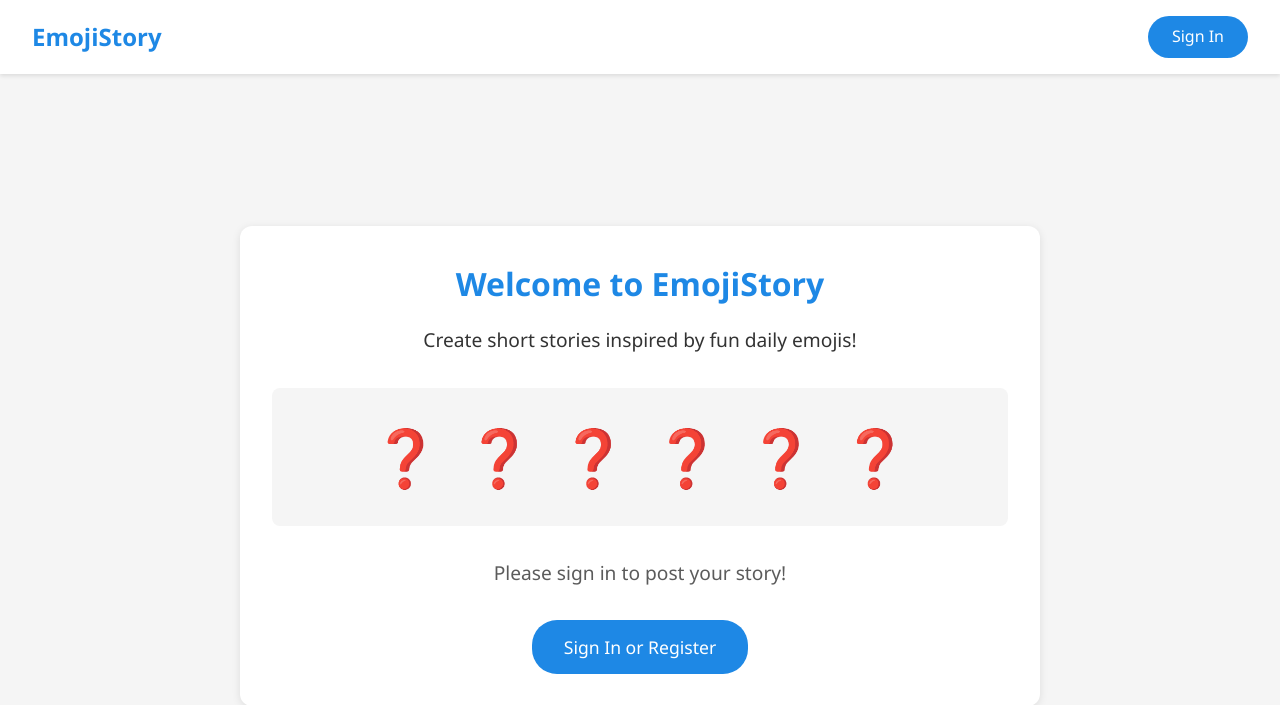
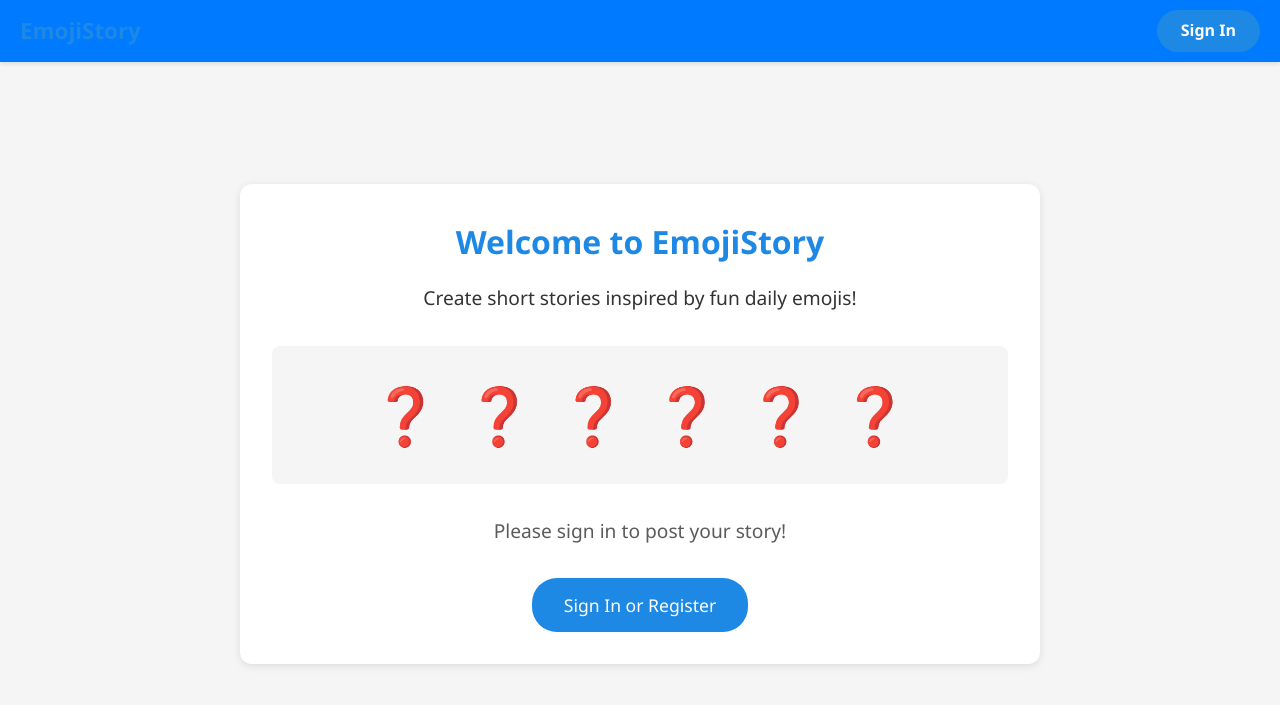
Before and after one commit to JackieHiggins/HackPSU, a Flask app: page / in a window 1280 px wide. Shown: the top 705 px of the page. Run offline with Flask 3, Linux system fonts and the light colour scheme; data comes from the database, SQL or seed files in the repository.

Commit message:
Refactor layout and update header styles

```diff
--- a/app/templates/layout.html
+++ b/app/templates/layout.html
@@ -5,9 +5,6 @@
     <meta name="viewport" content="width=device-width, initial-scale=1.0">
     <title>{{ title or "EmojiStory" }}</title>
     <link rel="stylesheet" href="{{ url_for('static', filename='style.css') }}">
-    <div style="display:flex; align-items:center; font-size:20px; background:#ff9800; color:white; padding:5px 10px; border-radius:20px; animation:flicker 1s infinite;">
-    🔥 <span style="margin-left:5px; font-weight:bold;">{{ streak_count }}</span>
-</div>
 
     <style>
     @keyframes flicker {
@@ -16,24 +13,44 @@
         100% { box-shadow: 0 0 5px #ff9800; }
     }
     </style>
-
 </head>
 <body>
-    <header class="header">
-        <div class="header-left">
-            <a href="{{ url_for('main.index') }}" class="logo-link">
-                <span class="app-name">EmojiStory</span>
+    <header class="header"
+        style="display:flex; justify-content:space-between; align-items:center;
+               background-color:#007BFF; padding:10px 20px; color:white;">
+
+        <!-- Left side: logo -->
+        <div class="header-left" style="display:flex; align-items:center;">
+            <a href="{{ url_for('main.index') }}" class="logo-link" style="text-decoration:none; color:white;">
+                <span class="app-name" style="font-size:1.4em; font-weight:bold;">EmojiStory</span>
             </a>
         </div>
-        <div class="header-right">
+
+        <!-- Right side: streak, username, logout -->
+        <div class="header-right" style="display:flex; align-items:center; gap:15px;">
+
             {% if current_user.is_authenticated %}
-                <span class="username">{{ current_user.username }}</span>
-                <a href="{{ url_for('auth.logout') }}" class="nav-link">Logout</a>
+                <!-- 🔥 Streak icon just left of username -->
+                <div style="display:flex; align-items:center; font-size:18px; background:#ff9800;
+                            color:white; padding:4px 8px; border-radius:15px; animation:flicker 1s infinite;
+                            margin-right:6px;">
+                    🔥 <span style="margin-left:4px; font-weight:bold;">{{ streak_count }}</span>
+                </div>
+
+                <!-- Username -->
+                <span class="username" style="font-weight:bold;">{{ current_user.username }}</span>
+
+                <!-- Logout -->
+                <a href="{{ url_for('auth.logout') }}" class="nav-link"
+                   style="color:white; text-decoration:none; font-weight:bold;">Logout</a>
+
             {% else %}
-                <a href="{{ url_for('auth.login_register') }}" class="nav-link">Sign In</a>
+                <a href="{{ url_for('auth.login_register') }}" class="nav-link"
+                   style="color:white; text-decoration:none; font-weight:bold;">Sign In</a>
             {% endif %}
         </div>
     </header>
+
     <main class="main-content">
         {% block content %}{% endblock %}
     </main>
```
Lines whose indentation alone changed are shown as unchanged.
